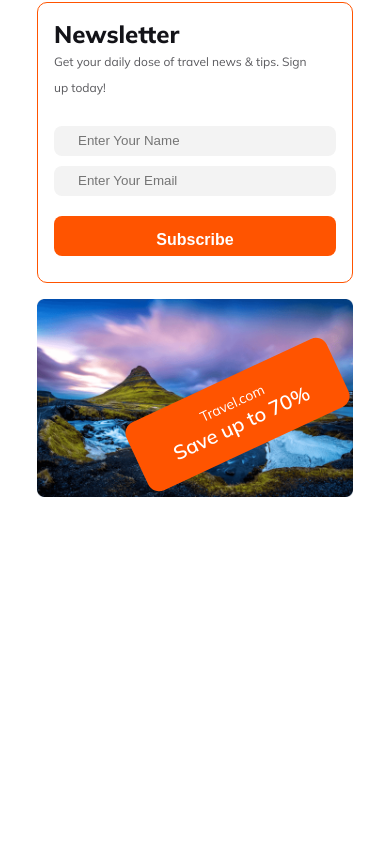
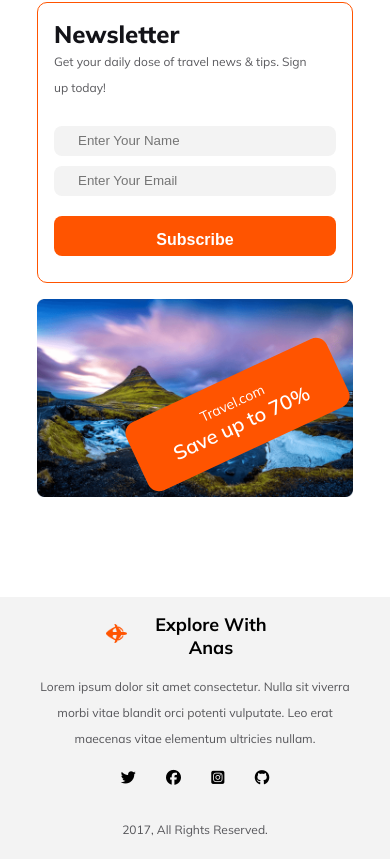
Before and after one commit to AnasCoding1986/explore-with-anas, a plain HTML site: page index.html in a window 390 px wide. Shown: the part 4965-5824 px from the top of the page. Before the commit the page ends 5562 px from the top, so only its background shows below. Drawn offline with Linux system fonts and the light colour scheme.

Commit message:
footer responsive

```diff
--- a/assets/css/responsive.css
+++ b/assets/css/responsive.css
@@ -171,6 +171,39 @@
         font-weight: 600;
     }
 
+    /* ==============footer============== */
+    .footer{
+        padding: 1rem;
+    }
+    .footer .footer-logo{
+        width: 50%;
+        align-items: center;
+    }
+    #footer-logo-image{
+        width: 24px;
+    }
+    #footer-logo-image img{
+        width: 100%;
+    }
+    #footer-logo-title{
+        font-size: 18px;
+        font-weight: 700;
+        margin-left: 10px;
+    }
+    #footer-p{
+        max-width: 90%;
+        margin: 15px auto;
+    }
+    .footer .footer-social-icon{
+        width: 50%;
+        margin: 15px auto;
+    }
+    .footer .footer-social-icon i{
+        font-size: 15px;
+    }
+    .footer .section-description-last{
+        margin-top: 30px;
+    }
 
 
 }
--- a/assets/css/style.css
+++ b/assets/css/style.css
@@ -331,3 +331,34 @@ section{
     font-size: 32px;
     font-weight: 800;
 }
+
+
+/* ==============footer css============== */
+.footer{
+    padding: 110px 0px;
+    text-align: center;
+    background: rgba(19, 19, 24, 0.05);
+}
+.footer .footer-logo{
+    width: 12%;
+    margin: 0 auto;
+    display: flex;
+    justify-content: space-between;
+    align-items: center;
+}
+#footer-p{
+    max-width: 40%;
+    margin: 15px auto;
+}
+.footer .footer-social-icon{
+    width: 12%;
+    margin: 25px auto;
+    display: flex;
+    justify-content: space-around;
+}
+.footer .footer-social-icon i{
+    font-size: 20px;
+}
+.footer .section-description-last{
+    margin-top: 100px;
+}
--- a/index.html
+++ b/index.html
@@ -210,7 +210,7 @@
             </div>
         </section>
 
-        <!-- ===============why chose us=============== -->
+        <!-- ===============newslater=============== -->
         <section>
             <div class="container">
                 <div class="newsletter">
@@ -239,12 +239,32 @@
                 </div>
             </div>
         </section>
-
-
     </main>
 
     <footer>
-
+        <!-- ===============Footer=============== -->
+        <div class="footer">
+            <div class="nav-logo footer-logo">
+                <div class="nav-logo-image" id="footer-logo-image">
+                    <img src="assets/Images/Group 40071 (2).png" alt="">
+                </div>
+                <h3 class="nav-logo-title" id="footer-logo-title">
+                    Explore With <span>Anas</span>
+                </h3>
+            </div>
+            <p class="section-description" id="footer-p">
+                Lorem ipsum dolor sit amet consectetur. Nulla sit viverra morbi vitae blandit orci potenti vulputate. Leo erat maecenas vitae elementum ultricies nullam.
+            </p>
+            <div class="footer-social-icon">
+                <div class="footer-social-icon-item"><i class="fa-brands fa-twitter"></i></div>
+                <div class="footer-social-icon-item"><i class="fa-brands fa-facebook"></i></div>
+                <div class="footer-social-icon-item"><i class="fa-brands fa-square-instagram"></i></div>
+                <div class="footer-social-icon-item"><i class="fa-brands fa-github"></i></div>
+            </div>
+            <p class="section-description section-description-last">
+                2017, All Rights Reserved.
+            </p>
+        </div>
     </footer>
 
 </body>
```
